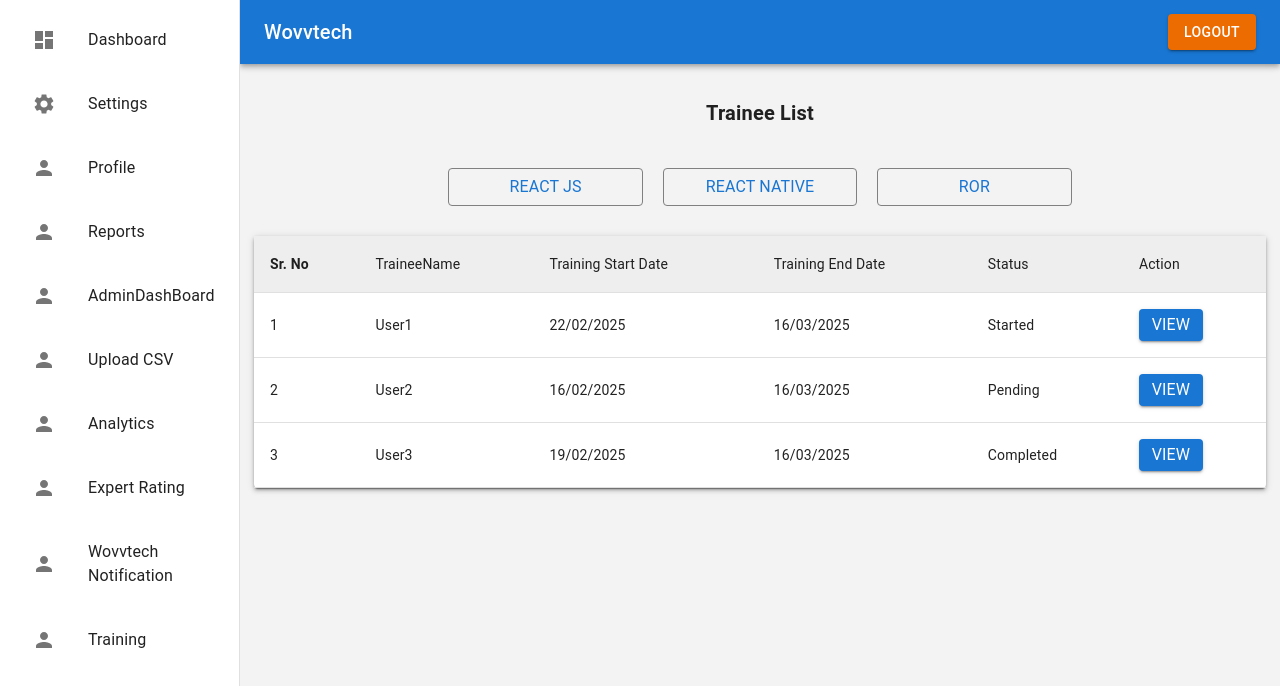
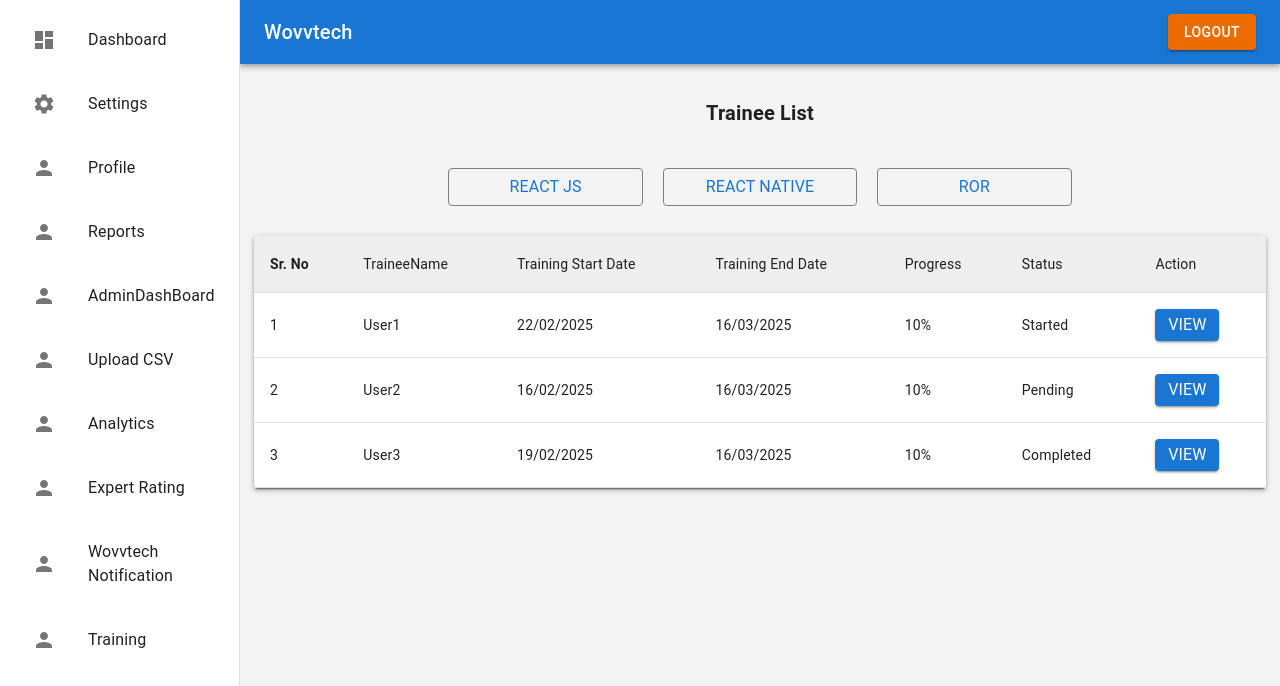
Before and after one commit to Shubhammohite96/wovvtech-dashboard, a React (Vite) app: page /TraineeList in a window 1280 px wide. Shown: the top 686 px of the page. Built offline with nearby package versions, Linux system fonts and the light colour scheme; sample sign-in values are in the browser's storage.

Commit message:
Added Ui fixes

```diff
--- a/src/components/header/Header.tsx
+++ b/src/components/header/Header.tsx
@@ -1,13 +1,19 @@
 import { AppBar, Button, Toolbar, Typography } from '@mui/material'
+import { useNavigate } from 'react-router-dom';
 
 let Header = ()=>{
+  const navigate = useNavigate();
+  const logout=()=>{
+    localStorage.removeItem('token')
+    navigate("/login");
+  }
   return (
     <>
     <AppBar position="static">
         <Toolbar>
 
           <Typography variant="h6" component="div" sx={{ flexGrow: 1 }}>Wovvtech</Typography>
-          <Button variant='contained' color='warning'>logout</Button>
+          <Button variant='contained' color='warning' onClick={logout}>logout</Button>
         </Toolbar>
       </AppBar>
     </>
--- a/src/pages/Training/TraineeList.tsx
+++ b/src/pages/Training/TraineeList.tsx
@@ -8,6 +8,7 @@ interface Trainee {
     id: string;
     userName: string;
     trainingStartDate: string;
+    progress:string;
     trainingEndDate: string;
     status: string;
     action?: JSX.Element;
@@ -51,6 +52,7 @@ const TraineeList: React.FC = () => {
             id: "1",
             userName: "Native User1",
             trainingStartDate: "22/02/2025",
+            progress:'10%',
             trainingEndDate: "22/03/2025",
             status: "Started",
         },
@@ -58,6 +60,7 @@ const TraineeList: React.FC = () => {
             id: "2",
             userName: "Native User2",
             trainingStartDate: "16/02/2025",
+            progress:'10%',
             trainingEndDate: "16/03/2025",
             status: "Pending",
         },
@@ -65,6 +68,7 @@ const TraineeList: React.FC = () => {
             id: "3",
             userName: "Native User3",
             trainingStartDate: "19/02/2025",
+            progress:'10%',
             trainingEndDate: "16/03/2025",
             status: "Completed"
         }
@@ -74,6 +78,7 @@ const TraineeList: React.FC = () => {
             id: "1",
             userName: "ROR User1",
             trainingStartDate: "22/02/2025",
+             progress:'10%',
             trainingEndDate: "16/03/2025",
             status: "Started",
         },
@@ -81,6 +86,7 @@ const TraineeList: React.FC = () => {
             id: "2",
             userName: "ROR User2",
             trainingStartDate: "16/02/2025",
+             progress:'10%',
             trainingEndDate: "16/03/2025",
             status: "Pending",
         },
@@ -88,6 +94,7 @@ const TraineeList: React.FC = () => {
             id: "3",
             userName: "ROR User3",
             trainingStartDate: "19/02/2025",
+             progress:'10%',
             trainingEndDate: "16/03/2025",
             status: "Completed"
         }
@@ -98,6 +105,7 @@ const TraineeList: React.FC = () => {
             id: "1",
             userName: "User1",
             trainingStartDate: "22/02/2025",
+             progress:'10%',
             trainingEndDate: "16/03/2025",
             status: "Started",
         },
@@ -105,6 +113,7 @@ const TraineeList: React.FC = () => {
             id: "2",
             userName: "User2",
             trainingStartDate: "16/02/2025",
+             progress:'10%',
             trainingEndDate: "16/03/2025",
             status: "Pending",
         },
@@ -112,6 +121,7 @@ const TraineeList: React.FC = () => {
             id: "3",
             userName: "User3",
             trainingStartDate: "19/02/2025",
+             progress:'10%',
             trainingEndDate: "16/03/2025",
             status: "Completed"
         }
@@ -130,6 +140,10 @@ const TraineeList: React.FC = () => {
         {
             key: "trainingEndDate",
             label: "Training End Date"
+        },
+        {
+            key: "progress",
+            label: "Progress"
         },
         {
             key: "status",
--- a/src/pages/dashboardPage/DashboardPage.tsx
+++ b/src/pages/dashboardPage/DashboardPage.tsx
@@ -263,12 +263,12 @@ function DashboardPage() {
     <>
       <Box sx={{ width: "100%", padding: "14px 11px" }}>
         <Button
-          style={{ border: "1px solid black" }}>
+          style={{ border: "1px solid black",backgroundColor:'#696969',color:'white' }}>
           Key Logger Activity
         </Button>
         <Button
           onClick={navigateToTeamLoggerData}
-          style={{ border: "1px solid black", marginLeft: "20px" }}>
+          style={{ border: "1px solid black", marginLeft: "20px"}}>
           Team Logger Data
         </Button>
         <StyledBox>
--- a/src/pages/dashboardPage/TeamLoggerData.tsx
+++ b/src/pages/dashboardPage/TeamLoggerData.tsx
@@ -261,13 +261,13 @@ function TeamLoggerData() {
         <>
             <Box sx={{ width: "100%", padding: "14px 11px" }}>
                 <Button
-                    style={{ border: "1px solid black" }}
+                    style={{ border: "1px solid black" ,}}
                     onClick={navigateToKeyLoggerData}
                 >
-                    Key Logger Activity
+                  Key Logger Activity
                 </Button>
                 <Button
-                    style={{ border: "1px solid black", marginLeft: "20px" }}>
+                    style={{ border: "1px solid black", marginLeft: "20px",backgroundColor:'#696969',color:'white'  }}>
                     Team Logger Data
                 </Button>
                 <StyledBox>
```
Also changed, not shown: 5 other files (tests, documents, lock files or other folders).
